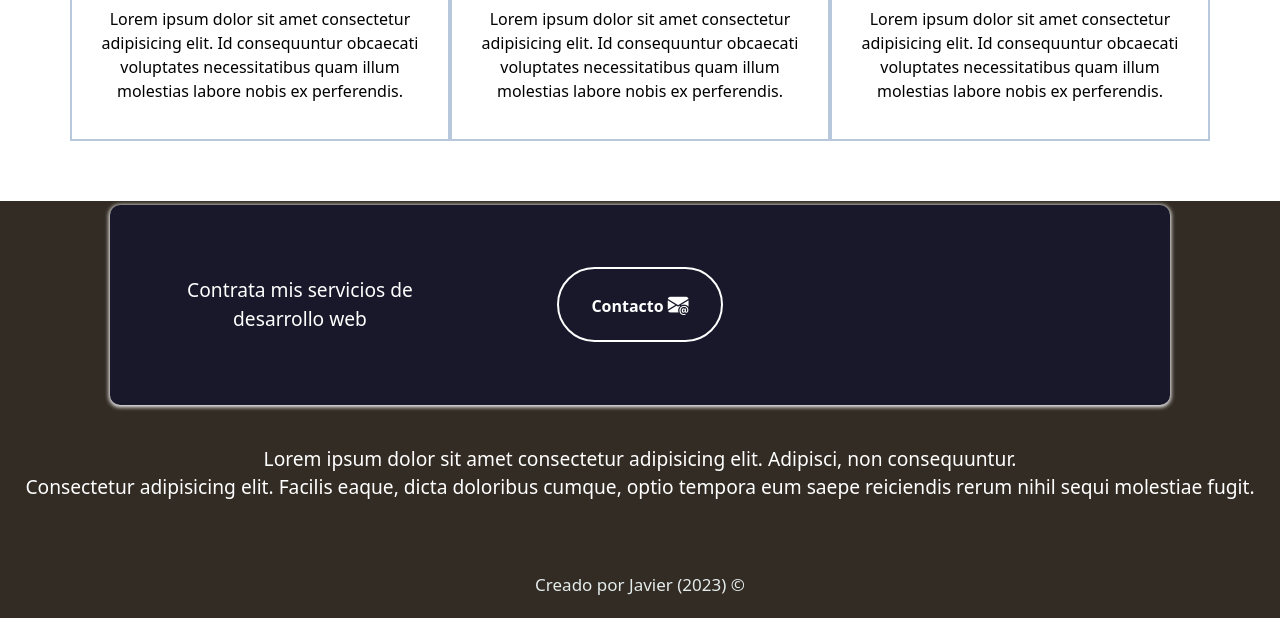
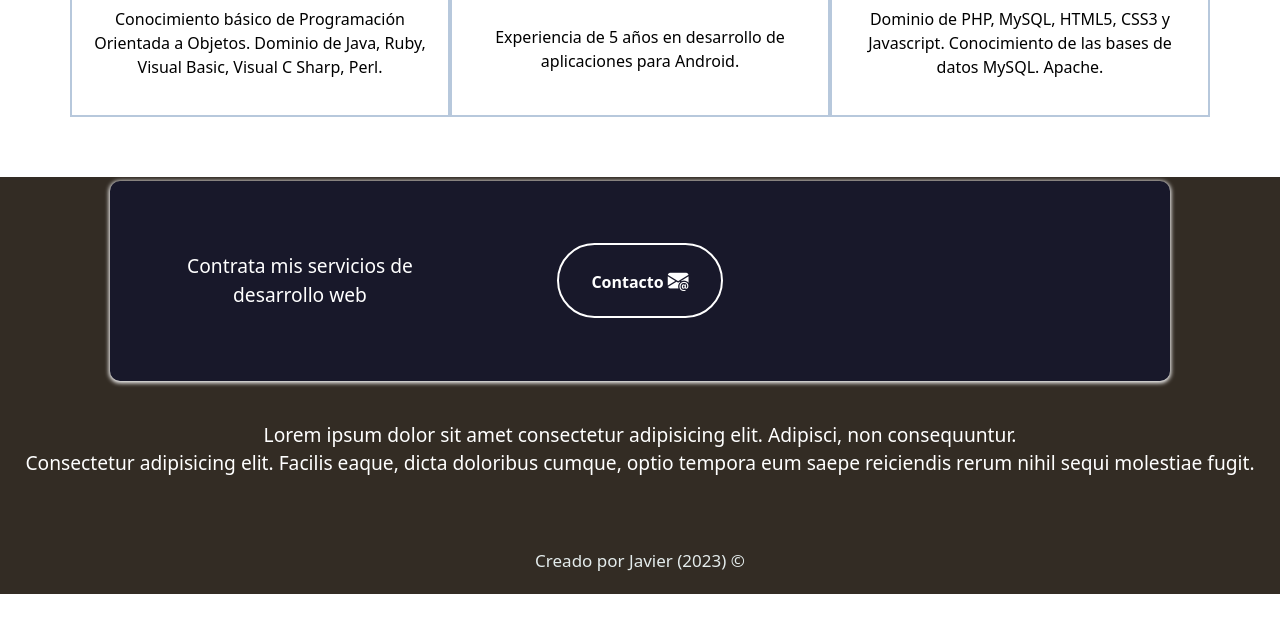
Before and after one commit to jechumba/CV_Ticmas, a plain HTML site: page index.html in a window 1280 px wide. Shown: the part 3388-4006 px from the top of the page. After the commit the page ends 3982 px from the top, so only its background shows below. Drawn offline with nearby package versions, Linux system fonts and the light colour scheme; a web font is replaced by a local one.

Commit message:
Update index.html

```diff
--- a/index.html
+++ b/index.html
@@ -163,7 +163,7 @@
             <i class="bi bi-braces"></i>
             </a>
             <p class="experiencia-titulo">Programación</P>
-            <p>Lorem ipsum dolor sit amet consectetur adipisicing elit. Id consequuntur obcaecati voluptates necessitatibus quam illum molestias labore nobis ex perferendis.
+            <p>Conocimiento básico de Programación Orientada a Objetos. Dominio de Java, Ruby, Visual Basic, Visual C Sharp, Perl.
 
             </p>
             </div>
@@ -174,7 +174,7 @@
             <i class="bi bi-android2"></i>
         </a>
         <p class="experiencia-titulo">Android</P>
-            <p>Lorem ipsum dolor sit amet consectetur adipisicing elit. Id consequuntur obcaecati voluptates necessitatibus quam illum molestias labore nobis ex perferendis.
+            <p>Experiencia de 5 años en desarrollo de aplicaciones para Android.
 
             </p>
         </div>
@@ -185,7 +185,7 @@
             <i class="bi bi-laptop"></i>
             </a>
             <p class="experiencia-titulo">Desarrollo Web</P>
-            <p>Lorem ipsum dolor sit amet consectetur adipisicing elit. Id consequuntur obcaecati voluptates necessitatibus quam illum molestias labore nobis ex perferendis.
+            <p>Dominio de PHP, MySQL, HTML5, CSS3 y Javascript. Conocimiento de las bases de datos MySQL. Apache.
 
             </p>
         </div>
```
